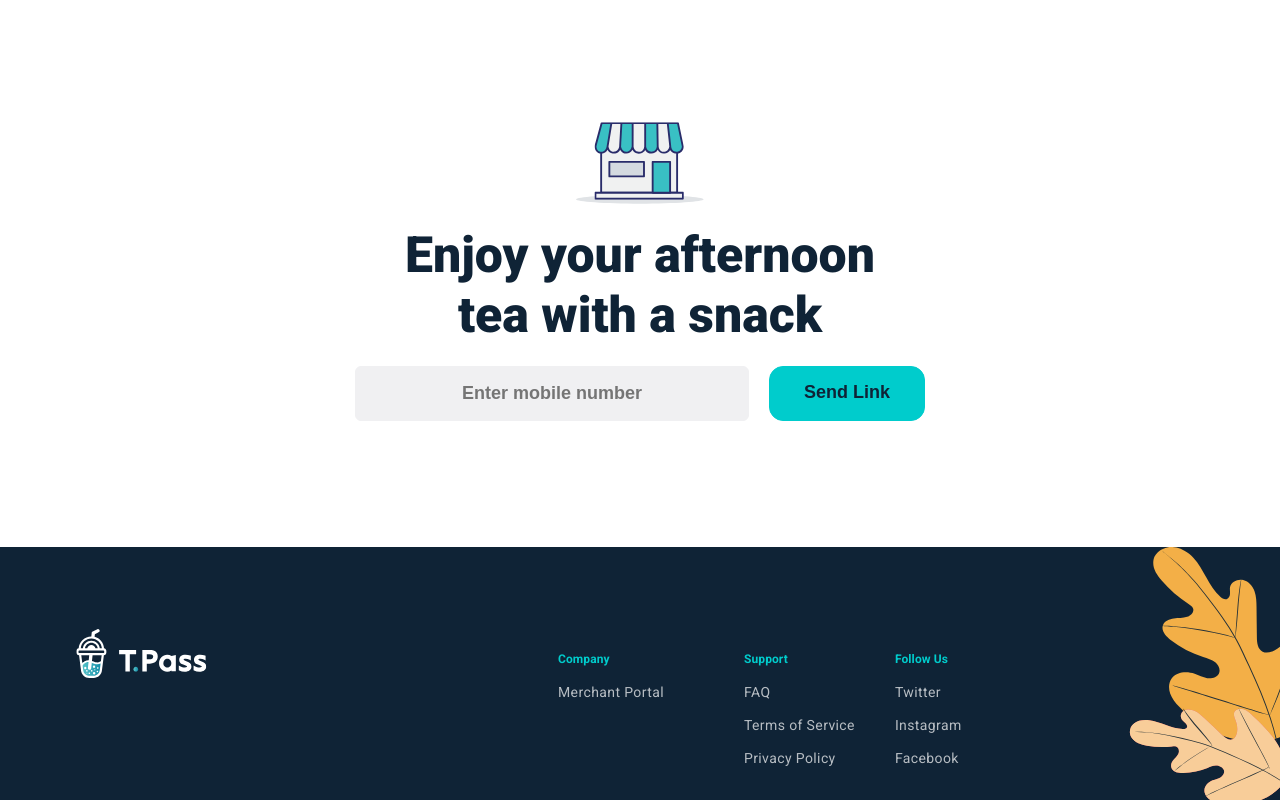
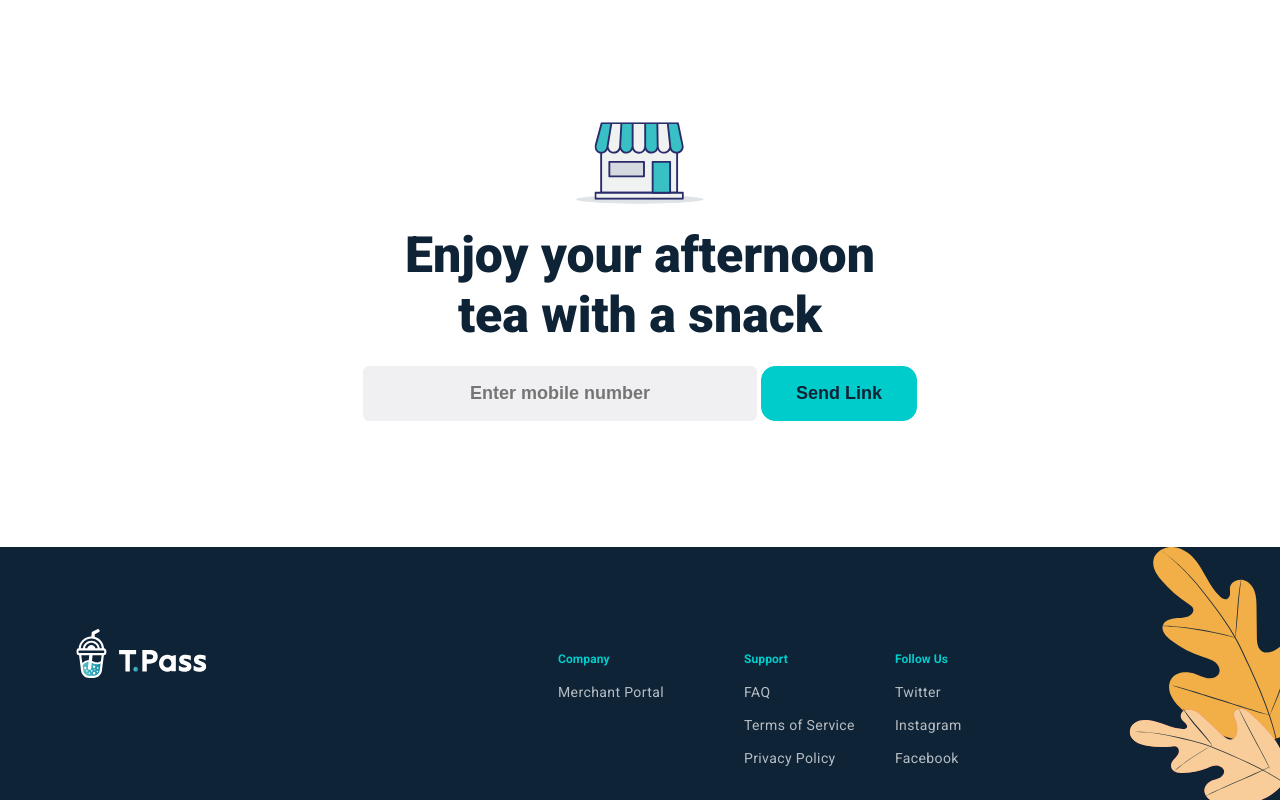
Before and after one commit to ozodbekjaan/lesson-26, a plain HTML site: page index.html in a window 1280 px wide. Shown: the part 973-1773 px from the top of the page. Drawn offline with Linux system fonts and the light colour scheme.

Commit message:
two commit

```diff
--- a/index.html
+++ b/index.html
@@ -98,7 +98,7 @@
             <h3>
                 Enjoy your afternoon tea with a snack
             </h3>
-            <div class="inline">
+            <div class="outline">
                 <input type="email" placeholder="Enter mobile number">
                 <button class="input-btn">
                     Send Link
```
